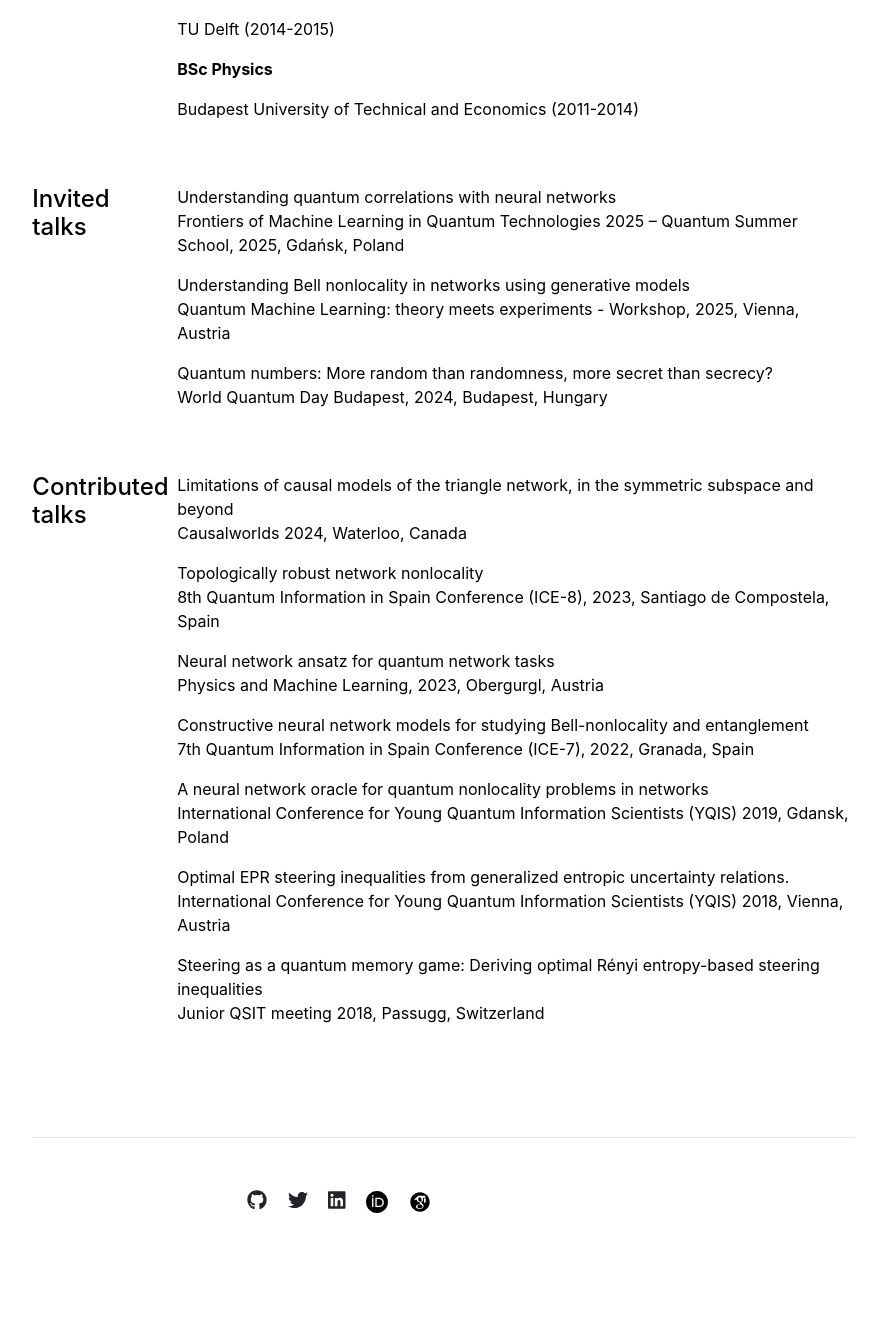
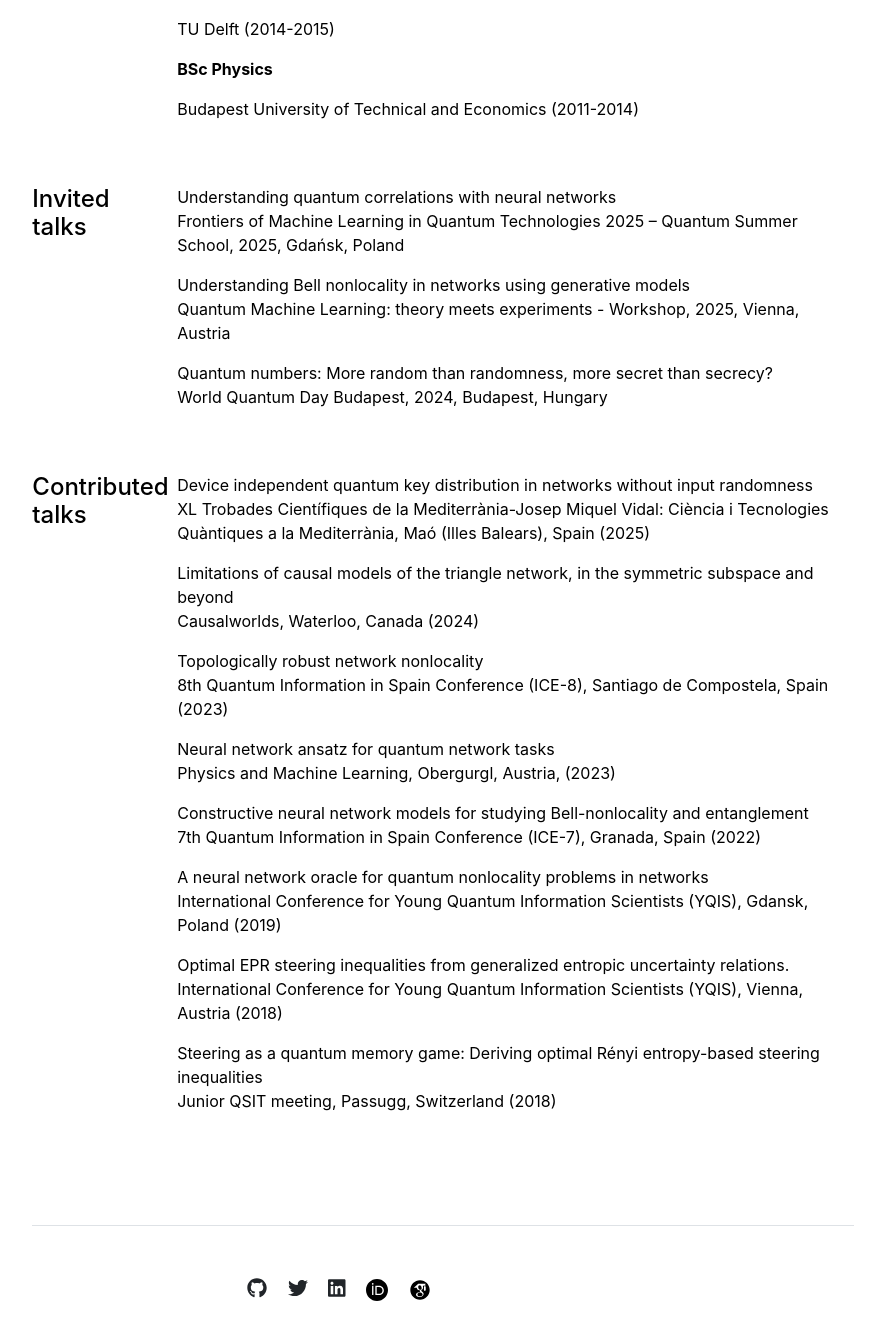
Before and after one commit to tkrivachy/tkrivachy.github.io, a Jekyll site: the page built from cv.md, in a window 1280 px wide and 1400 px high, scrolled down 939 px. Shown: the top 1340 px of the window, without its empty margins (197-1082 px from the left). Built offline with Jekyll 4.4.1, drawn with Linux system fonts in a browser that asks for light colours; before the commit the page ends 2251 px from its top, so only the background shows below that.

Commit message:
Refine contributed talks descriptions and formatting
Updated descriptions for contributed talks with consistent formatting and added years.

```diff
--- a/_data/cv/contributedtalks.yml
+++ b/_data/cv/contributedtalks.yml
@@ -1,20 +1,23 @@
+- title: 'Device independent quantum key distribution in networks without input randomness'
+  description: 'XL Trobades Científiques de la Mediterrània-Josep Miquel Vidal: Ciència i Tecnologies Quàntiques a la Mediterrània, Maó (Illes Balears), Spain (2025)'
+
 - title: 'Limitations of causal models of the triangle network, in the symmetric subspace and beyond'
-  description: 'Causalworlds 2024, Waterloo, Canada'
+  description: 'Causalworlds, Waterloo, Canada (2024)'
 
 - title: 'Topologically robust network nonlocality'
-  description: '8th Quantum Information in Spain Conference (ICE-8), 2023, Santiago de Compostela, Spain'
+  description: '8th Quantum Information in Spain Conference (ICE-8), Santiago de Compostela, Spain (2023)'
 
 - title: 'Neural network ansatz for quantum network tasks'
-  description: 'Physics and Machine Learning, 2023, Obergurgl, Austria'
+  description: 'Physics and Machine Learning, Obergurgl, Austria, (2023)'
 
 - title: 'Constructive neural network models for studying Bell-nonlocality and entanglement'
-  description: '7th Quantum Information in Spain Conference (ICE-7), 2022, Granada, Spain'
+  description: '7th Quantum Information in Spain Conference (ICE-7), Granada, Spain (2022)'
 
 - title: 'A neural network oracle for quantum nonlocality problems in networks'
-  description: 'International Conference for Young Quantum Information Scientists (YQIS) 2019, Gdansk, Poland'
+  description: 'International Conference for Young Quantum Information Scientists (YQIS), Gdansk, Poland (2019)'
 
 - title: 'Optimal EPR steering inequalities from generalized entropic uncertainty relations.'
-  description: 'International Conference for Young Quantum Information Scientists (YQIS) 2018, Vienna, Austria'
+  description: 'International Conference for Young Quantum Information Scientists (YQIS), Vienna, Austria (2018)'
 
 - title: 'Steering as a quantum memory game: Deriving optimal Rényi entropy-based steering inequalities'
-  description: 'Junior QSIT meeting 2018, Passugg, Switzerland'
+  description: 'Junior QSIT meeting, Passugg, Switzerland (2018)'
```
